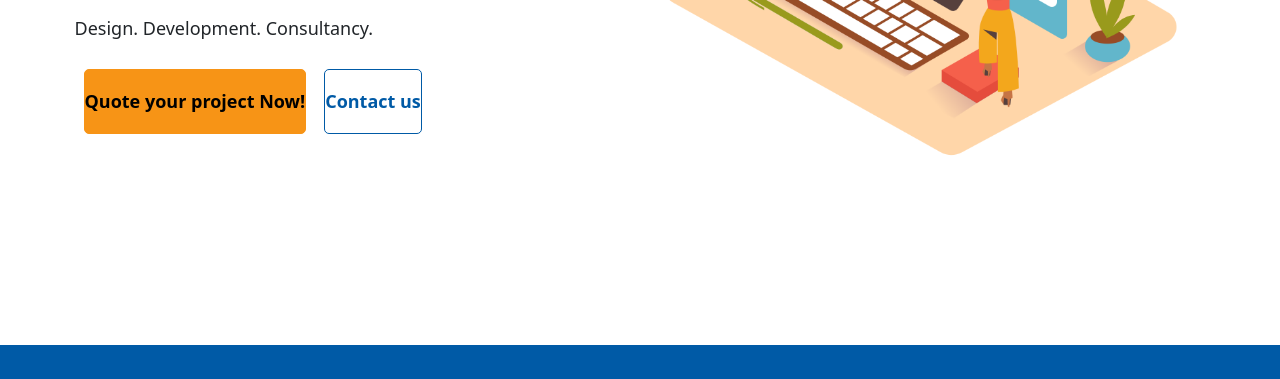
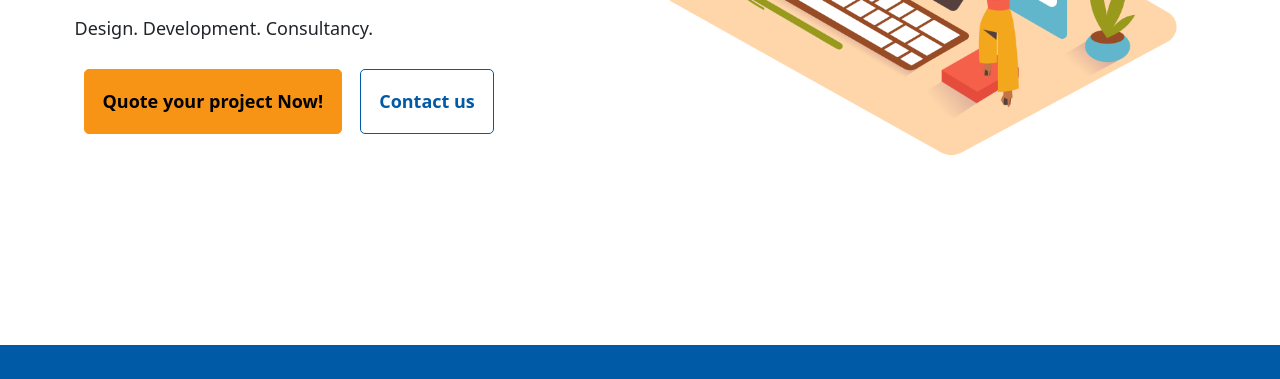
Before and after one commit to alexrodriguez2498/intellisoft-web-page, a Gatsby site: page / in a window 1280 px wide. Shown: the part 386-765 px from the top of the page. Built offline with nearby package versions, Linux system fonts and the light colour scheme; Gatsby itself is replaced by a stand-in of ours; some packages are replaced by stand-ins of ours.

Commit message:
beta 1.0

```diff
--- a/src/components/Banner/bannerOne/styles.js
+++ b/src/components/Banner/bannerOne/styles.js
@@ -32,7 +32,7 @@ export const BannerTextOne = styled.h1`
 `;
 
 export const FilledButton = styled.button`
-  padding: 1rem 0;
+  padding: 1rem ;
   margin: 0.5rem;
   border-radius: 5px;
   font-weight: bold;
@@ -49,7 +49,7 @@ export const FilledButton = styled.button`
 `;
 
 export const OutlinedButton = styled.button`
-  padding: 1rem 0;
+  padding: 1rem ;
   margin: 0.5rem;
   border-radius: 5px;
   background-color: white;
```
